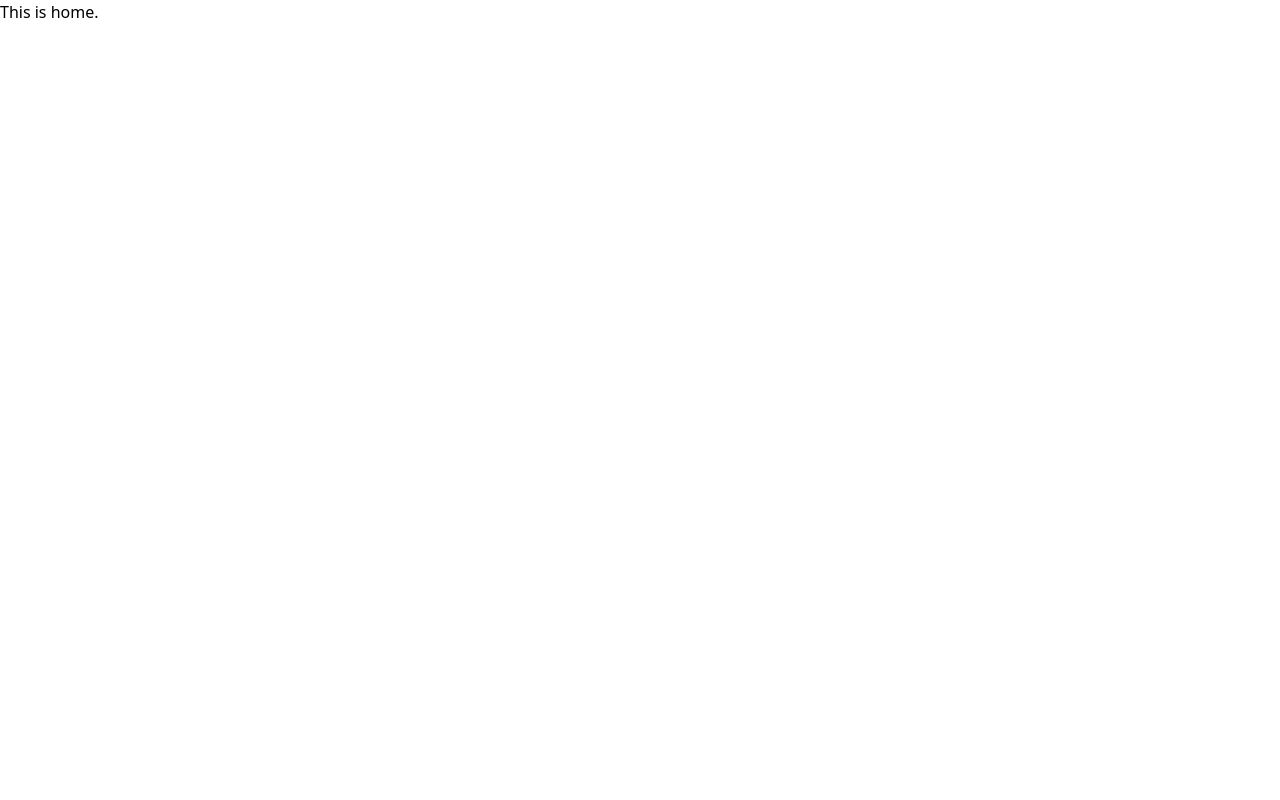
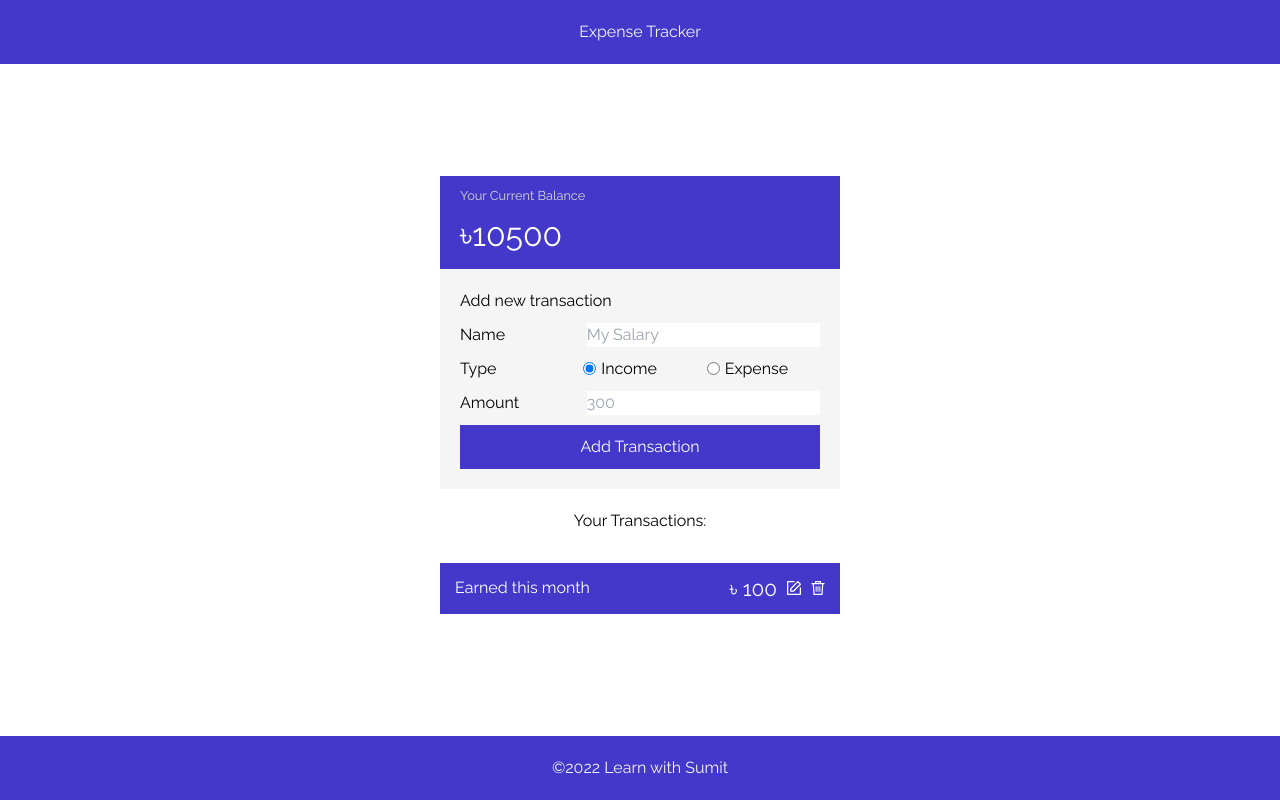
Before and after one commit to babulakterfsd/learn-redux, a React (Vite) app: page / in a window 1280 px wide. Built offline with nearby package versions, Linux system fonts and the light colour scheme.

Commit message:
project initialized and ui making done

```diff
--- /dev/null
+++ b/src/components/Balance.jsx
@@ -0,0 +1,11 @@
+export default function Balance() {
+    return (
+        <div className="top_card">
+            <p>Your Current Balance</p>
+            <h3>
+                <span>৳</span>
+                <span>10500</span>
+            </h3>
+        </div>
+    );
+}
--- /dev/null
+++ b/src/components/Form.jsx
@@ -0,0 +1,43 @@
+/* eslint-disable jsx-a11y/label-has-associated-control */
+export default function Form() {
+    return (
+        <div className="form">
+            <h3>Add new transaction</h3>
+
+            <div className="form-group">
+                <label htmlFor="transaction_name">Name</label>
+                <input type="text" name="transaction_name" placeholder="My Salary" />
+            </div>
+
+            <div className="form-group radio">
+                <label htmlFor="transaction_type">Type</label>
+                <div className="radio_group">
+                    <input type="radio" value="income" name="transaction_type" checked />
+                    <label htmlFor="transaction_type">Income</label>
+                </div>
+                <div className="radio_group">
+                    <input
+                        type="radio"
+                        value="expense"
+                        name="transaction_type"
+                        placeholder="Expense"
+                    />
+                    <label htmlFor="transaction_type">Expense</label>
+                </div>
+            </div>
+
+            <div className="form-group">
+                <label htmlFor="transaction_amount">Amount</label>
+                <input type="number" placeholder="300" name="transaction_amount" />
+            </div>
+
+            <button className="btn" type="button">
+                Add Transaction
+            </button>
+
+            <button className="btn cancel_edit" type="button">
+                Cancel Edit
+            </button>
+        </div>
+    );
+}
--- /dev/null
+++ b/src/components/Layout.jsx
@@ -0,0 +1,15 @@
+export default function Layout({ children }) {
+    return (
+        <div className="App">
+            <div className="header">
+                <h1>Expense Tracker</h1>
+            </div>
+
+            <div className="main">
+                <div className="container">{children}</div>
+            </div>
+
+            <div className="footer">&copy;2022 Learn with Sumit</div>
+        </div>
+    );
+}
--- /dev/null
+++ b/src/components/Transactions/Transaction.jsx
@@ -0,0 +1,19 @@
+import deleteImage from '../../assets/images/delete.svg';
+import editImage from '../../assets/images/edit.svg';
+
+export default function Transaction() {
+    return (
+        <li className="transaction income">
+            <p>Earned this month</p>
+            <div className="right">
+                <p>৳ 100</p>
+                <button className="link" type="button">
+                    <img alt="Edit" className="icon" src={editImage} />
+                </button>
+                <button className="link" type="button">
+                    <img alt="Delete" className="icon" src={deleteImage} />
+                </button>
+            </div>
+        </li>
+    );
+}
--- /dev/null
+++ b/src/components/Transactions/Transactions.jsx
@@ -0,0 +1,15 @@
+import Transaction from './Transaction';
+
+export default function Transactions() {
+    return (
+        <>
+            <p className="second_heading">Your Transactions:</p>
+
+            <div className="conatiner_of_list_of_transactions">
+                <ul>
+                    <Transaction />
+                </ul>
+            </div>
+        </>
+    );
+}
--- a/src/styles/App.css
+++ b/src/styles/App.css
@@ -1,8 +1,226 @@
+@import url('https://fonts.googleapis.com/css2?family=Raleway&display=swap');
+
 * {
-  margin: 0px;
-  padding: 0px;
+  margin: 0;
+  padding: 0;
   box-sizing: border-box;
+  font-family: 'Raleway', sans-serif;
 }
+
 body {
   overflow-x: hidden !important;
 }
+
+.App {
+  display: flex;
+  flex-direction: column;
+  min-height: 100vh;
+}
+
+.header,
+.footer {
+  padding: 20px;
+  text-align: center;
+  background-color: #4338ca;
+  color: whitesmoke;
+}
+
+.main {
+  flex-grow: 1;
+  display: flex;
+}
+
+.container {
+  width: 90%;
+  max-width: 1024px;
+  margin: 20px auto;
+  display: flex;
+  flex-direction: column;
+  justify-content: center;
+  align-items: center;
+  align-self: center;
+}
+
+.top_card {
+  background-color: #4338ca;
+  color: white;
+  padding: 10px 20px;
+  min-width: 400px;
+}
+
+.top_card p {
+  color: #d6d6d6;
+  margin-bottom: 5px;
+  font-size: 0.8rem;
+}
+
+.top_card h3 {
+  font-size: 2rem;
+}
+
+.form {
+  background-color: #f5f5f5;
+  padding: 20px;
+  width: 400px;
+}
+
+.form-group {
+  display: grid;
+  grid-template-columns: 1fr 2fr;
+  gap: 10px;
+  margin-top: 10px;
+  margin-bottom: 10px;
+}
+
+.radio {
+  grid-template-columns: 1fr 1fr 1fr;
+}
+
+input {
+  padding: 5px 10px;
+}
+
+.btn {
+  width: 100%;
+  border: none;
+  outline: none;
+  cursor: pointer;
+  padding: 10px;
+  background-color: #4338ca;
+  color: white;
+  transition: background-color 0.3s ease;
+}
+
+.btn:hover {
+  background-color: #094d3d;
+}
+
+ul {
+  list-style: none;
+  width: 400px;
+}
+
+label {
+  display: block;
+  align-self: center;
+}
+
+.radio_group {
+  display: flex;
+  align-items: center;
+  gap: 5px;
+}
+
+.transaction {
+  margin: 10px 0;
+  color: white;
+  padding: 10px 15px;
+  display: flex;
+  justify-content: space-between;
+  align-items: center;
+}
+
+.income {
+  background-color: #4338ca;
+}
+
+.expense {
+  background-color: #e6425e;
+}
+
+.transaction .right {
+  display: flex;
+  justify-content: space-between;
+  align-items: center;
+  gap: 10px;
+}
+
+.link {
+  background: none;
+  color: white;
+  cursor: pointer;
+  outline: none;
+  border: none;
+  transition: color 0.3s ease;
+}
+
+.link:hover {
+  color: #d1f3ff;
+}
+
+.icon {
+  width: 14px;
+  height: 14px;
+}
+
+.right {
+  display: inline-flex;
+  gap: 10;
+}
+
+.right p {
+  font-size: 1.3rem;
+}
+
+.red {
+  background-color: #e6425e !important;
+}
+
+.cancel_edit {
+  display: none;
+  margin-top: 10px;
+  background-color: #e6425e !important;
+}
+
+.cancel_edit:hover {
+  background-color: #9e1028 !important;
+}
+
+.second_heading {
+  margin: 20px 0;
+  text-align: left;
+}
+
+.conatiner_of_list_of_transactions ul {
+  max-height: 500px;
+  overflow-y: auto;
+}
+
+@media (max-width: 450px) {
+  .top_card,
+  .form {
+    min-width: 90%;
+    width: 90%;
+  }
+
+  .form-group {
+    display: flex;
+    flex-direction: column;
+    justify-content: left;
+    align-items: stretch;
+  }
+
+  label {
+    align-self: flex-start;
+    margin-bottom: 5px;
+  }
+
+  .conatiner_of_list_of_transactions {
+    width: 90vw;
+  }
+
+  ul {
+    width: 90vw;
+    max-height: 100px;
+    overflow-y: auto;
+  }
+
+  .transaction {
+    width: 90%;
+    margin: 10px auto;
+  }
+
+  * {
+    font-size: 95% !important;
+  }
+}
--- a/src/views/Home.jsx
+++ b/src/views/Home.jsx
@@ -1,7 +1,14 @@
+import Balance from '../components/Balance';
+import Form from '../components/Form';
+import Layout from '../components/Layout';
+import Transactions from '../components/Transactions/Transactions';
+
 export default function Home() {
     return (
-        <div>
-            <p>This is home.</p>
-        </div>
+        <Layout>
+            <Balance />
+            <Form />
+            <Transactions />
+        </Layout>
     );
 }
```
Also changed, not shown: src/assets/images/delete.svg (added), src/assets/images/edit.svg (added).
